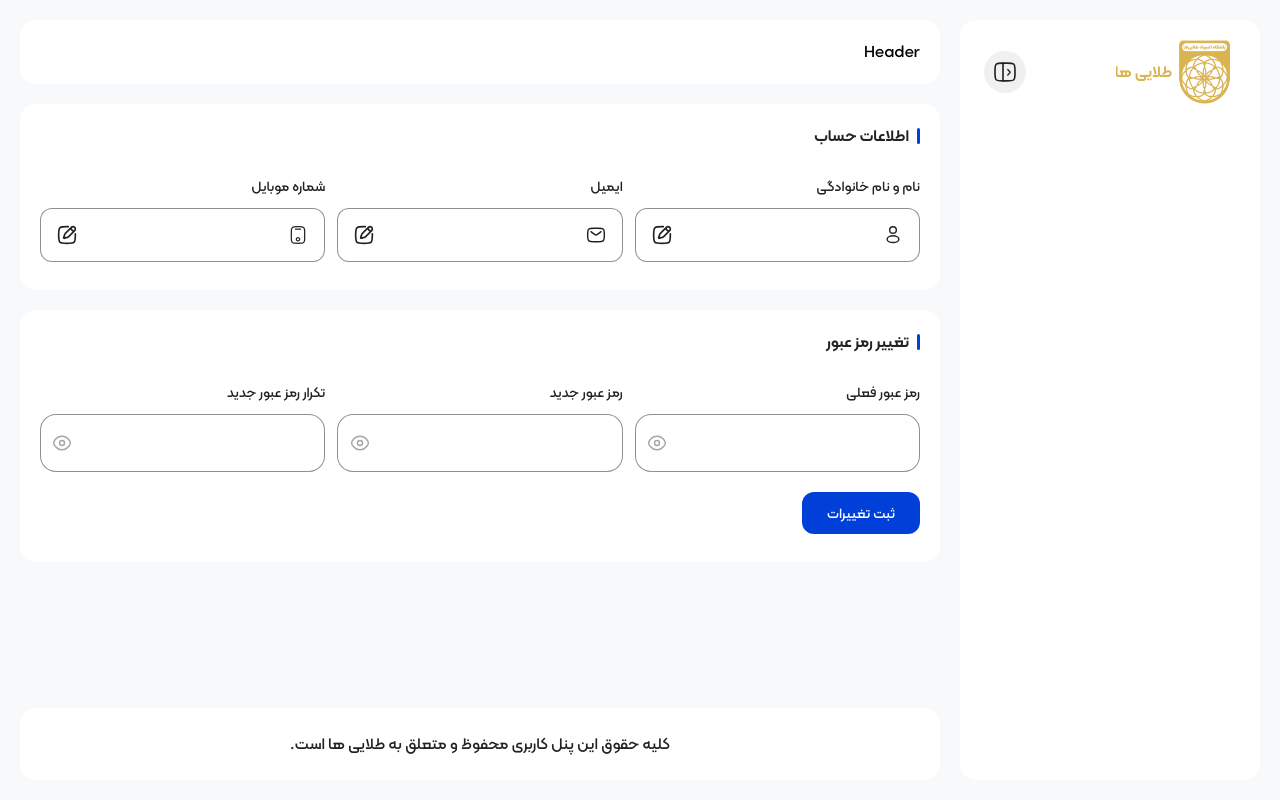
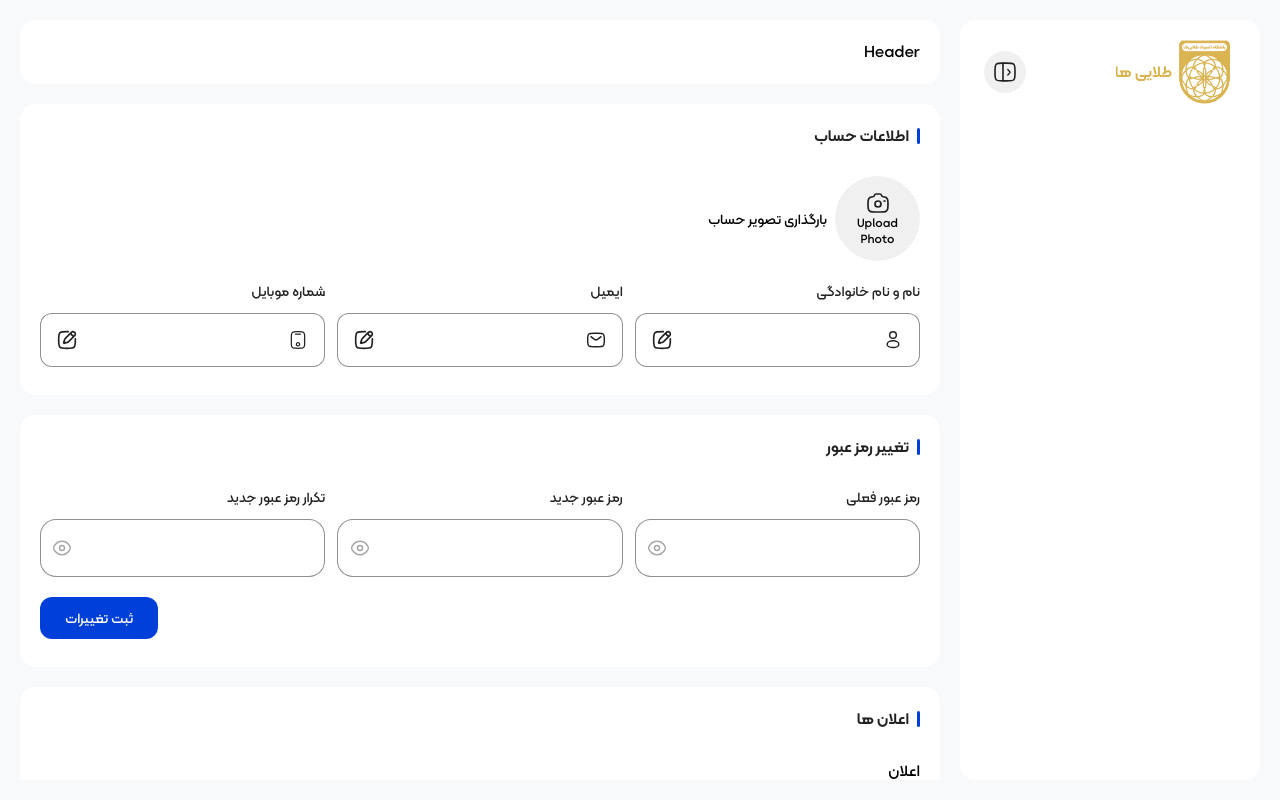
Before and after one commit to hayatisaeed/lmsfrontend, a Next.js app: page /profile in a window 1280 px wide. Built offline with nearby package versions, Linux system fonts and the light colour scheme.

Commit message:
feat(uploader):create uploader image

```diff
--- a/app/(routes)/(main)/profile/page.tsx
+++ b/app/(routes)/(main)/profile/page.tsx
@@ -21,6 +21,8 @@ export default function Profile() {
       <Container title="تغییر رمز عبور">
         <ChangePassword />
       </Container>
+
+      <Container title="اعلان ها">اعلان</Container>
     </div>
   );
 }
--- a/features/profile/components/Account.tsx
+++ b/features/profile/components/Account.tsx
@@ -1,13 +1,17 @@
 "use client";
 
-//import item
+//import componets profile
 import { AccountItem } from "@/features/profile/components";
+import Uploader from "@/features/profile/components/Uploader";
 
 //import icons
 import { Letter, Smartphone, UserRounded } from "@/shared/icons";
 
 export default function Account() {
   return (
+    <div className="flex w-full flex-col justify-start gap-5">
+      <Uploader />
+
       <div className="grid grid-cols-1 md:grid-cols-3 gap-3">
         <AccountItem
           label="نام و نام خانوادگی"
@@ -36,5 +40,6 @@ export default function Account() {
           id="phone"
         />
       </div>
+    </div>
   );
 }
--- a/features/profile/components/ChangePassword.tsx
+++ b/features/profile/components/ChangePassword.tsx
@@ -43,6 +43,7 @@ export default function ChangePassword() {
             control={control}
             name="newPassword"
             rules={{
+              required: "رمز عبور باید حداقل ۸ کاراکتر و شامل حرف و عدد باشد.",
               pattern: {
                 value:
                   /^(?=.*[A-Za-z])(?=.*\d)(?=.*[^A-Za-z\d])[A-Za-z\d\S]{8,}$/,
@@ -61,6 +62,7 @@ export default function ChangePassword() {
             control={control}
             name="replayPawssword"
             rules={{
+              required: "رمز عبور وارد شده یکسان نیست.",
               validate: {
                 value: (value) =>
                   value === getValues("newPassword") ||
@@ -76,7 +78,7 @@ export default function ChangePassword() {
             )}
           />
         </div>
-        <div className="flex w-full justify-between items-center">
+        <div className="flex w-full justify-end items-center">
           <Button type="submit">ثبت تغییرات</Button>
         </div>
       </div>
--- /dev/null
+++ b/features/profile/components/Uploader.tsx
@@ -0,0 +1,27 @@
+"use client";
+
+//import icons
+import { Camera } from "@/shared/icons";
+import { ChangeEvent, useState } from "react";
+
+export default function Uploader() {
+  const [s, setS] = useState<string>("");
+
+  function upload(e: ChangeEvent<HTMLInputElement>) {
+    const { files } = e.target;
+
+  }
+
+  return (
+    <div className="flex items-center gap-2">
+      <label>
+        <div className="size-[85px] rounded-full flex flex-col justify-center items-center bg-box-primary cursor-pointer p-1">
+          <Camera size="MD" />
+          <p className="text-xs text-center">Upload Photo</p>
+        </div>
+        <input type="file" accept="image/*" onChange={upload} hidden />
+      </label>
+      <h3 className="text-sm">بارگذاری تصویر حساب</h3>
+    </div>
+  );
+}
--- a/features/profile/components/index.ts
+++ b/features/profile/components/index.ts
@@ -4,3 +4,4 @@ export { default as Account } from "@/features/profile/components/Account";
 export { default as AccountItem } from "@/features/profile/components/AccountItem";
 export { default as ChangePassword } from "@/features/profile/components/ChangePassword";
 export { default as ChangePasswordItem } from "@/features/profile/components/ChangePasswordItem";
+export { default as Uploader } from "@/features/profile/components/Uploader";
```
Lines whose indentation alone changed are shown as unchanged.
